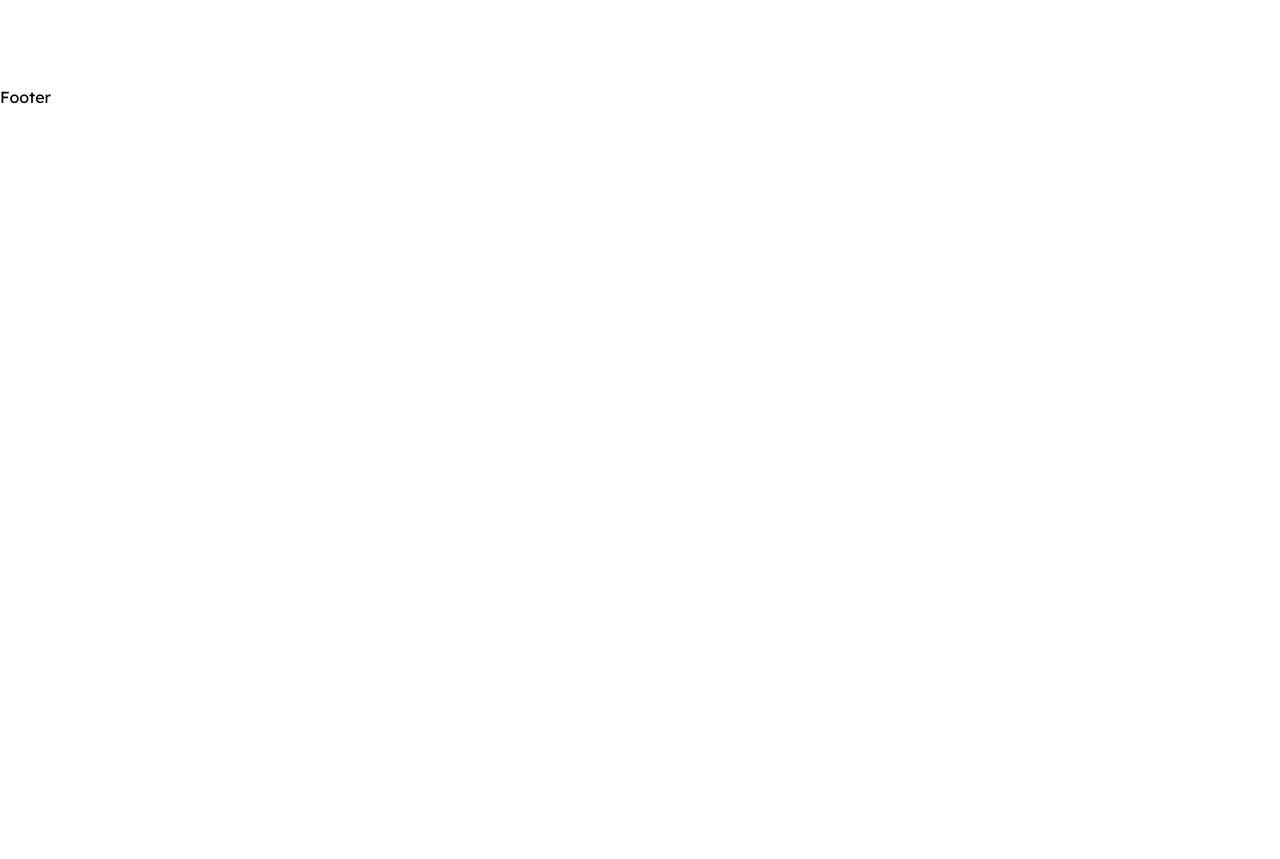
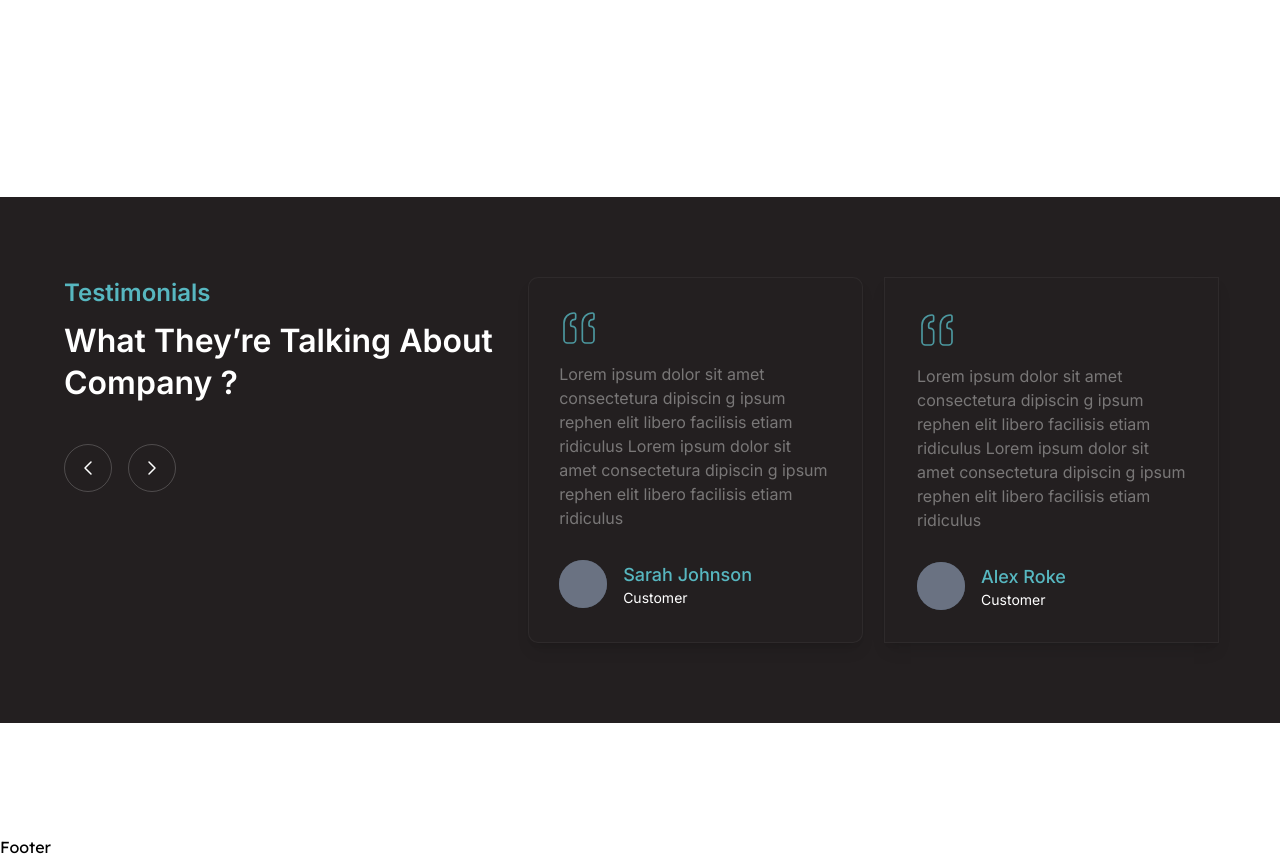
Before and after one commit to sreejith97/ideal-home-ui, a Next.js app: page / in a window 1280 px wide. Shown: the part 6657-7516 px from the top of the page. Before the commit the page ends 6766 px from the top, so only its background shows below. Built offline with nearby package versions, Linux system fonts and the light colour scheme.

Commit message:
feat: created testimonial section

```diff
--- a/src/app/page.tsx
+++ b/src/app/page.tsx
@@ -5,6 +5,7 @@ import Hero from "@/components/layout/Hero";
 import HowItWorks from "@/components/layout/HowItWorks";
 import Navbar from "@/components/layout/Navbar";
 import Solution from "@/components/layout/Solution";
+import Testimonials from "@/components/layout/Testimonials";
 import WhyChoose from "@/components/layout/WhyChoose";
 import Image from "next/image";
 
@@ -18,6 +19,7 @@ export default function HomePage() {
       <HowItWorks />
       <Gallery />
       <WhyChoose />
+      <Testimonials />
       <Footer />
     </main>
   );
--- /dev/null
+++ b/src/components/layout/Testimonials.tsx
@@ -0,0 +1,97 @@
+import { ChevronLeft, ChevronRight, Quote } from "lucide-react";
+
+const Testimonials = () => {
+  return (
+    <section className="bg-white py-[100px] lg:py-28">
+      <div className="mx-auto   bg-[#231F20] px-6 py-12 sm:px-8 sm:py-16 lg:px-[60px] lg:py-[80px] text-white">
+        <div className="flex flex-row items-start justify-center gap-12 lg:gap-8 items-center max-w-6xl mx-auto ">
+          <div className="flex flex-col justify-center lg:col-span-4 gap-8">
+            <div className="flex flex-col gap-3 max-w-[436px] w-full">
+              <h4 className="text-primary font-inter font-semibold text-[20px] sm:text-[22px] md:text-[24px] lg:text-[24px] leading-[130%] align-middle">
+                Testimonials
+              </h4>
+              <h2 className="font-inter  font-semibold text-[24px] sm:text-[28px] md:text-[32px] lg:text-[32px] leading-[130%] align-middle">
+                What They’re Talking About Company ?
+              </h2>
+            </div>
+
+            <div className="flex items-center gap-4 mt-2">
+              <button className="flex h-12 w-12 items-center justify-center rounded-full border border-white/20 text-white transition-all hover:bg-white/10 hover:border-white">
+                <ChevronLeft size={24} strokeWidth={1.5} />
+              </button>
+              <button className="flex h-12 w-12 items-center justify-center rounded-full border border-white/20 text-white transition-all hover:bg-white/10 hover:border-white">
+                <ChevronRight size={24} strokeWidth={1.5} />
+              </button>
+            </div>
+          </div>
+
+          <div className="lg:col-span-8 grid grid-cols-1 md:grid-cols-2 gap-6">
+            <div className="flex flex-col gap-y-3.5 rounded-[10px] bg-secondary border border-white/5 p-[30px] shadow-lg w-[335px] card-shadow">
+              <div className="text-primary">
+                <Quote
+                  size={40}
+                  strokeWidth={1}
+                  className="rotate-180 opacity-80"
+                />
+              </div>
+
+              <p className="font-inter font-normal text-[14px] sm:text-[15px] md:text-[16px] lg:text-[16px] leading-[150%] text-[#797777]">
+                Lorem ipsum dolor sit amet consectetura dipiscin g ipsum rephen
+                elit libero facilisis etiam ridiculus Lorem ipsum dolor sit amet
+                consectetura dipiscin g ipsum rephen elit libero facilisis etiam
+                ridiculus
+              </p>
+
+              <div className="flex items-center gap-4 mt-4">
+                <div className="relative h-12 w-12 overflow-hidden rounded-full bg-gray-600 flex-shrink-0">
+                  <div className="absolute inset-0 bg-gray-500"></div>
+                </div>
+                <div className="flex flex-col">
+                  <span className="text-primary font-inter font-medium text-[16px] sm:text-[17px] md:text-[18px] lg:text-[18px] leading-[150%] tracking-normal align-middle">
+                    Sarah Johnson
+                  </span>
+                  <span className="font-inter font-normal text-[13px] sm:text-[14px] md:text-[14px] lg:text-[14px] leading-[140%] tracking-normal align-middletext-gray-300 text-sm">
+                    Customer
+                  </span>
+                </div>
+              </div>
+            </div>
+
+            <div className="flex flex-col gap-y-3.5 rounrounded-[10px] bg-secondary border border-white/5 p-8 shadow-lg w-[335px] card-shadow">
+              <div className="text-primary">
+                <Quote
+                  size={40}
+                  strokeWidth={1}
+                  className="rotate-180 opacity-80"
+                />
+              </div>
+
+              <p className="font-inter font-normal text-[14px] sm:text-[15px] md:text-[16px] lg:text-[16px] leading-[150%] text-[#797777]">
+                Lorem ipsum dolor sit amet consectetura dipiscin g ipsum rephen
+                elit libero facilisis etiam ridiculus Lorem ipsum dolor sit amet
+                consectetura dipiscin g ipsum rephen elit libero facilisis etiam
+                ridiculus
+              </p>
+
+              <div className="flex items-center gap-4 mt-4">
+                <div className="relative h-12 w-12 overflow-hidden rounded-full bg-gray-600 flex-shrink-0">
+                  <div className="absolute inset-0 bg-gray-500"></div>
+                </div>
+                <div className="flex flex-col">
+                  <span className="text-primary font-inter font-medium text-[16px] sm:text-[17px] md:text-[18px] lg:text-[18px] leading-[150%] tracking-normal align-middle">
+                    Alex Roke
+                  </span>
+                  <span className="font-inter font-normal text-[13px] sm:text-[14px] md:text-[14px] lg:text-[14px] leading-[140%] tracking-normal align-middle">
+                    Customer
+                  </span>
+                </div>
+              </div>
+            </div>
+          </div>
+        </div>
+      </div>
+    </section>
+  );
+};
+
+export default Testimonials;
```
